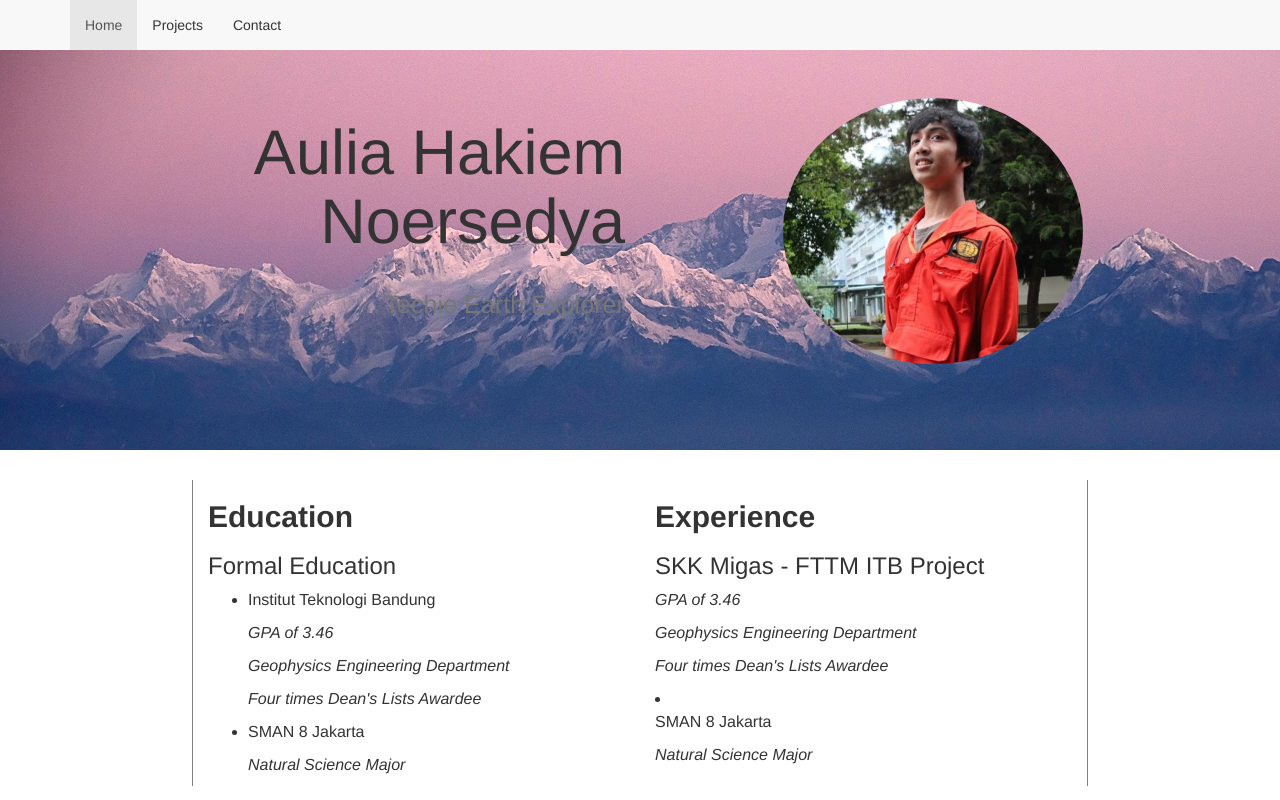
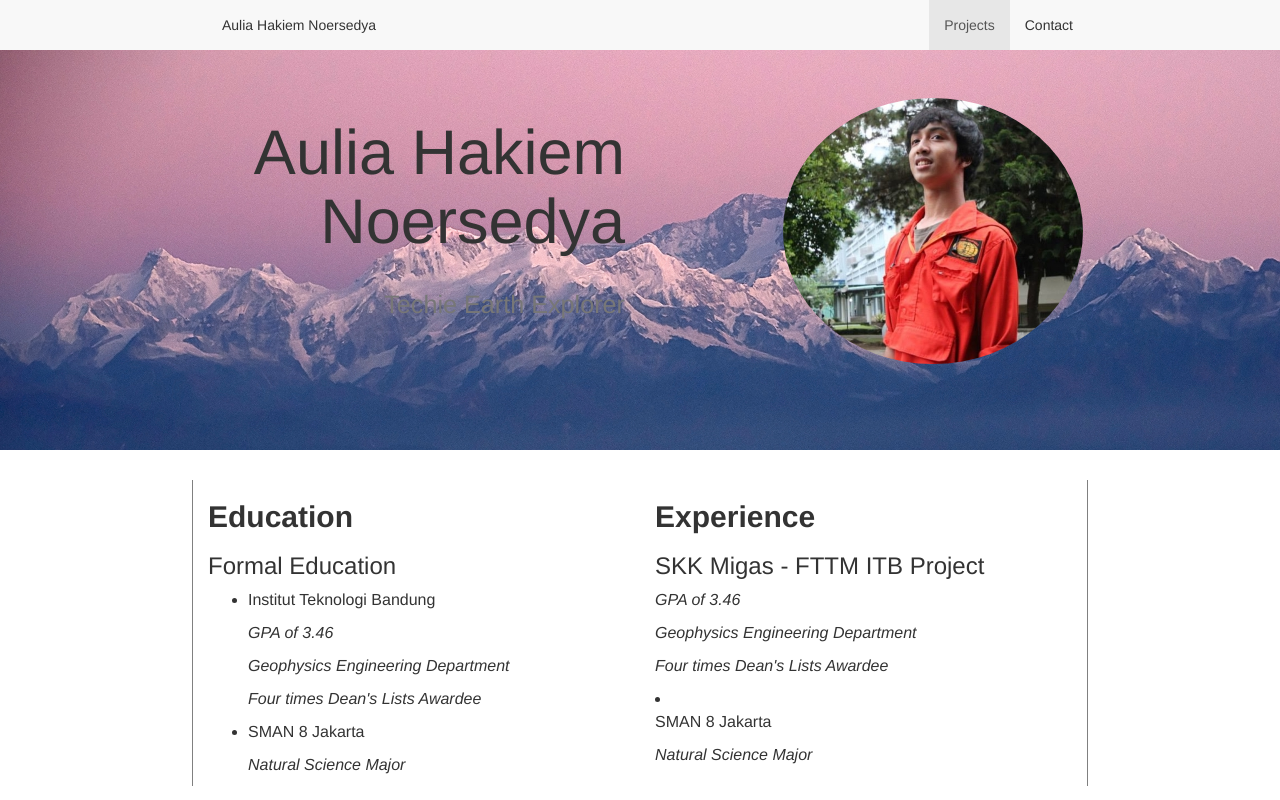
Before and after one commit to hakiemaul/hakiemaul.github.io, a plain HTML site: page index.html in a window 1280 px wide. Drawn offline with Linux system fonts and the light colour scheme; files whose address does not match are found by name.

Commit message:
editing anchor element, change navbar

```diff
--- a/index.html
+++ b/index.html
@@ -10,10 +10,12 @@
 </head>
 <body>
   <nav class="nav navbar-default">
-    <div class="container">
-      <ul class="nav navbar-nav">
-        <li class="active"><a href="#">Home</a></li>
-        <li><a href="#">Projects</a></li>
+    <div class="container head">
+      <ul class="nav navbar-nav navbar-left">
+        <li><a href="#">Aulia Hakiem Noersedya</a></li>
+      </ul>
+      <ul class="nav navbar-nav navbar-right">
+        <li class="active"><a href="week5.html">Projects</a></li>
         <li><a href="#">Contact</a></li>
       </ul>
     </div>
```
Also changed, not shown: week5.html (+2 -2 lines).
